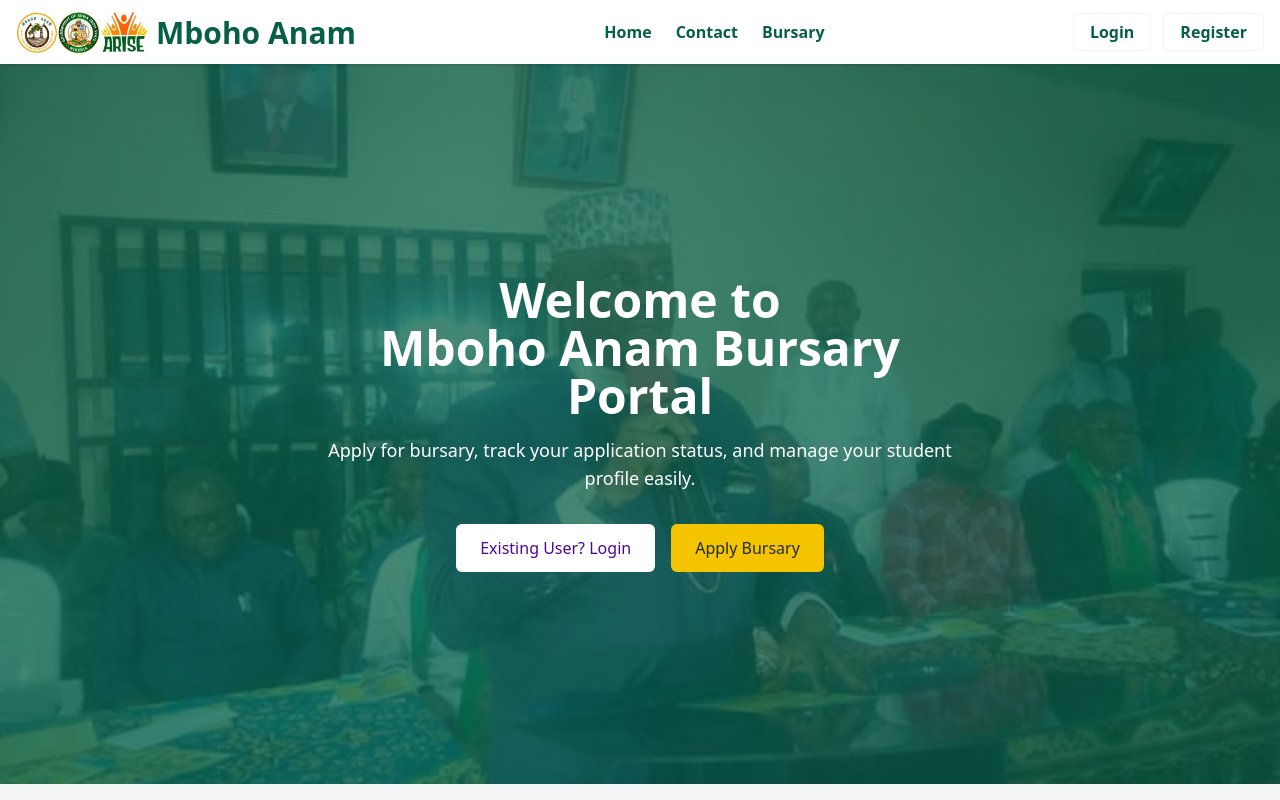
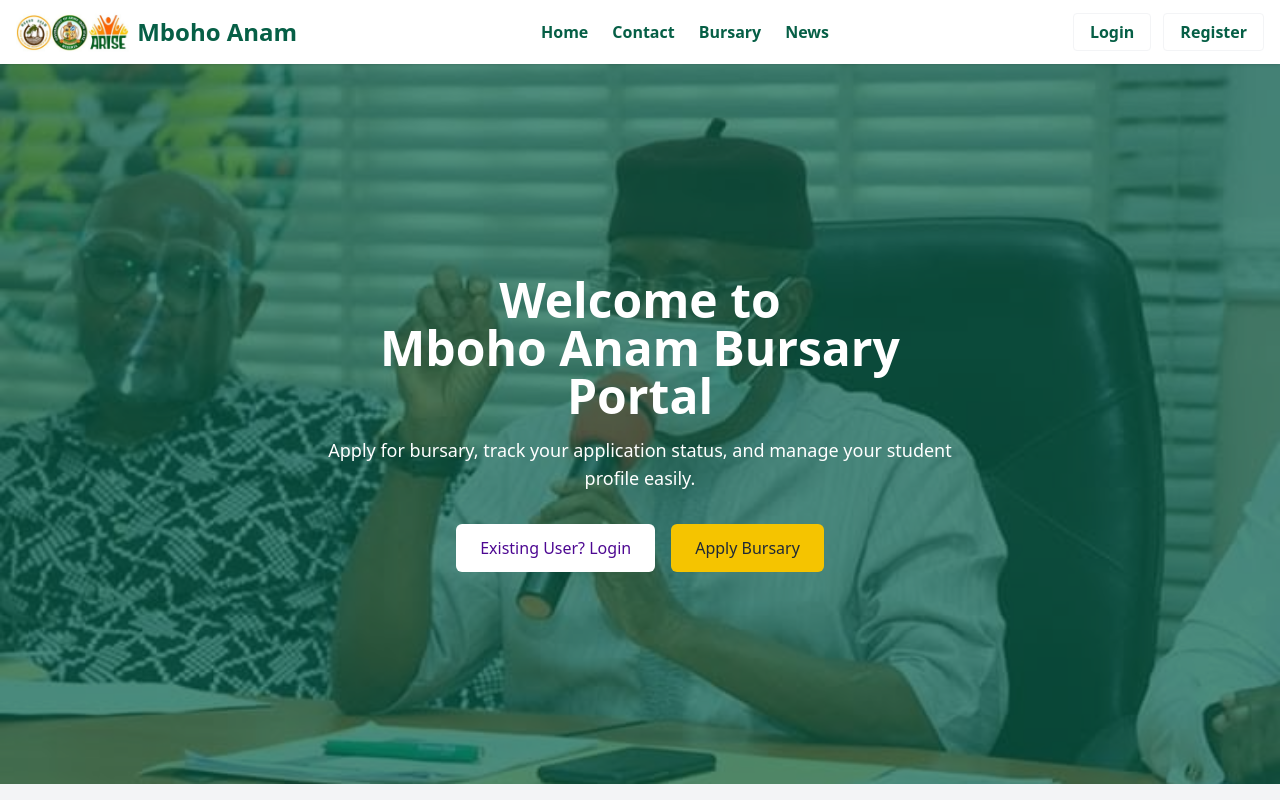
Before and after one commit to DandyFriday/Mboho-Anam-Bursary, a React (Vite) app in the folder client/: page / in a window 1280 px wide. Shown: the top 800 px of the page. Built offline with nearby package versions, Linux system fonts and the light colour scheme.

Commit message:
Hero section background images and color changes made

```diff
--- a/client/src/assets/assets.tsx
+++ b/client/src/assets/assets.tsx
@@ -5,7 +5,6 @@ import Dr_ikim1 from './images/Dr_ikim1.jpeg'
 import gallery from './images/gallery.jpg'
 import gen_member from './images/gen_member.jpg'
 import general_sec from './images/general_sec.jpg'
-import gh from './images/gh.png'
 import kiriean from './images/kiriean.jpeg'
 import logo1 from './images/logo1.jpg'
 import logo_web from './images/logo_web.png'
@@ -13,6 +12,7 @@ import Nat_Pre from './images/Nat_Pre.png'
 import Nat_excos from './images/Nat_excos.jpg'
 import Nat_mem from './images/Nat_mem.jpg'
 import national_pre from './images/national_pre.jpg'
+import national_president from './images/national_president.jpg'
 import Sir_Udo from './images/Sir_Udo.jpeg'
 import Sir_Udo1 from './images/Sir_Udo1.png'
 import Sir_Udo2 from './images/Sir_Udo2.jpeg'
@@ -28,7 +28,6 @@ export const assets = {
   gallery,
   gen_member,
   general_sec,
-  gh,
   kiriean,
   logo1,
   logo_web,
@@ -36,6 +35,7 @@ export const assets = {
   Nat_excos,
   Nat_mem,
   national_pre,
+  national_president,
   Sir_Udo,
   Sir_Udo1,
   Sir_Udo2,
--- a/client/src/components/layout/Navbar.tsx
+++ b/client/src/components/layout/Navbar.tsx
@@ -1,7 +1,78 @@
+// import { Link, NavLink } from "react-router-dom";
+// import { assets } from "../../assets/assets";
+
+// const Navbar = () => {
+//   return (
+//     <header className="fixed top-0 left-0 w-full bg-white shadow z-50">
+//       <div className="max-w-7xl mx-auto px-4 h-16 flex items-center justify-between">
+
+//         {/* Logo */}
+//         <Link to="/" className="flex items-center gap-2">
+//           <img
+//             src={assets.logo1}
+//             alt="Mboho Anam Logo"
+//             className="h-14 w-auto"
+//           />
+//           <span className="font-bold text-[#065f46] text-[30px]">
+//             Mboho Anam
+//           </span>
+//         </Link>
+
+//         {/* Links */}
+//         <nav className="hidden md:flex items-center gap-6">
+//           <NavLink to="/" className="font-bold hover:text-gold text-[#065f46]">
+//             Home
+//           </NavLink>
+
+//           <NavLink to="/contact" className="font-bold hover:text-gold text-[#065f46]">
+//             Contact
+//           </NavLink>
+
+//           {/* Bursary */}
+//           <div className="relative group">
+//             <button className="font-bold text-[#065f46] hover:text-gold">
+//               Bursary
+//             </button>
+//             <div className="absolute top-full left-0 mt-2 hidden group-hover:block bg-white shadow rounded w-56">
+//               <p className="px-4 py-3 text-sm text-dark">
+//                 Learn about eligibility, requirements and application process for the Mboho Anam Bursary.
+//               </p>
+//             </div>
+//           </div>
+//         </nav>
+
+//         {/* Auth Buttons */}
+//         <div className="flex items-center gap-3">
+//           <Link
+//             to="/login"
+//             className="font-bold px-4 py-1.5 border border-[#f3f4f6] text-[#065f46] rounded hover:bg-[#f3f4f6] hover:text-gold transition"
+//           >
+//             Login
+//           </Link>
+//           <Link
+//             to="/register"
+//             className="font-bold px-4 py-1.5 border border-[#f3f4f6] text-[#065f46] rounded hover:bg-[#f3f4f6] hover:text-gold  transition"
+//           >
+//             Register
+//           </Link>
+//         </div>
+//       </div>
+//     </header>
+//   );
+// };
+
+// export default Navbar;
+
+
+
 import { Link, NavLink } from "react-router-dom";
+import { useState } from "react";
 import { assets } from "../../assets/assets";
+import { HiMenu, HiX } from "react-icons/hi";
 
 const Navbar = () => {
+  const [open, setOpen] = useState(false);
+
   return (
     <header className="fixed top-0 left-0 w-full bg-white shadow z-50">
       <div className="max-w-7xl mx-auto px-4 h-16 flex items-center justify-between">
@@ -11,38 +82,41 @@ const Navbar = () => {
           <img
             src={assets.logo1}
             alt="Mboho Anam Logo"
-            className="h-14 w-auto"
+            className="h-12 w-auto"
           />
-          <span className="font-bold text-[#065f46] text-[30px]">
+          <span className="font-bold text-[#065f46] text-2xl">
             Mboho Anam
           </span>
         </Link>
 
-        {/* Links */}
-        <nav className="hidden md:flex items-center gap-6">
-          <NavLink to="/" className="font-bold hover:text-gold text-[#065f46]">
+        {/* Center Nav */}
+        <nav className="hidden md:flex flex-1 items-center justify-center gap-6">
+          <NavLink to="/" className="font-bold text-[#065f46] hover:text-gold">
             Home
           </NavLink>
 
-          <NavLink to="/contact" className="font-bold hover:text-gold text-[#065f46]">
+          <NavLink to="/contact" className="font-bold text-[#065f46] hover:text-gold">
             Contact
           </NavLink>
 
-          {/* Bursary */}
           <div className="relative group">
             <button className="font-bold text-[#065f46] hover:text-gold">
               Bursary
             </button>
-            <div className="absolute top-full left-0 mt-2 hidden group-hover:block bg-white shadow rounded w-56">
+            <div className="absolute top-full left-0 mt-2 hidden group-hover:block bg-white shadow rounded w-64">
               <p className="px-4 py-3 text-sm text-dark">
                 Learn about eligibility, requirements and application process for the Mboho Anam Bursary.
               </p>
             </div>
           </div>
+
+          <NavLink to="/news" className="font-bold text-[#065f46] hover:text-gold">
+            News
+          </NavLink>
         </nav>
 
-        {/* Auth Buttons */}
-        <div className="flex items-center gap-3">
+        {/* Auth Buttons (Right) */}
+        <div className="hidden md:flex items-center gap-3">
           <Link
             to="/login"
             className="font-bold px-4 py-1.5 border border-[#f3f4f6] text-[#065f46] rounded hover:bg-[#f3f4f6] hover:text-gold transition"
@@ -51,12 +125,73 @@ const Navbar = () => {
           </Link>
           <Link
             to="/register"
-            className="font-bold px-4 py-1.5 border border-[#f3f4f6] text-[#065f46] rounded hover:bg-[#f3f4f6] hover:text-gold  transition"
+            className="font-bold px-4 py-1.5 border border-[#f3f4f6] text-[#065f46] rounded hover:bg-[#f3f4f6] hover:text-gold transition"
           >
             Register
           </Link>
         </div>
+
+        {/* Mobile Menu Button */}
+        <button
+          className="md:hidden text-[#065f46] text-3xl"
+          onClick={() => setOpen(!open)}
+        >
+          {open ? <HiX /> : <HiMenu />}
+        </button>
       </div>
+
+      {/* Mobile Dropdown */}
+      {open && (
+        <div className="md:hidden bg-white shadow-lg px-6 py-4 space-y-4">
+          <NavLink
+            to="/"
+            onClick={() => setOpen(false)}
+            className="block font-bold text-[#065f46]"
+          >
+            Home
+          </NavLink>
+
+          <NavLink
+            to="/contact"
+            onClick={() => setOpen(false)}
+            className="block font-bold text-[#065f46]"
+          >
+            Contact
+          </NavLink>
+
+          <NavLink
+            to="/news"
+            onClick={() => setOpen(false)}
+            className="block font-bold text-[#065f46]"
+          >
+            News
+          </NavLink>
+
+          <div>
+            <p className="font-bold text-[#065f46] mb-1">Bursary</p>
+            <p className="text-sm text-gray-600">
+              Learn about eligibility and application process.
+            </p>
+          </div>
+
+          <div className="flex gap-3 pt-2">
+            <Link
+              to="/login"
+              onClick={() => setOpen(false)}
+              className="flex-1 text-center font-bold px-4 py-2 border border-gray-200 text-[#065f46] rounded hover:bg-[#f3f4f6]"
+            >
+              Login
+            </Link>
+            <Link
+              to="/register"
+              onClick={() => setOpen(false)}
+              className="flex-1 text-center font-bold px-4 py-2 bg-[#065f46] text-white rounded"
+            >
+              Register
+            </Link>
+          </div>
+        </div>
+      )}
     </header>
   );
 };
--- a/client/src/components/sections/Hero.tsx
+++ b/client/src/components/sections/Hero.tsx
@@ -3,10 +3,19 @@ import { useState, useEffect } from "react";
 import { assets } from "../../assets/assets";
 import Button from "../ui/Button";
 
-const images = [
-  assets.Sir_Udo,
-  assets.Dr_Ikim,
-  assets.national_pre,
+const slides = [
+  {
+    image: assets.Sir_Udo2,
+    overlay: "bg-[#065f46]/70",
+  },
+  {
+    image: assets.Dr_Ikim,
+    overlay: "bg-primary/70",
+  },
+  {
+    image: assets.Nat_Pre,
+    overlay: "bg-goldSoft/70",
+  },
 ];
 
 const Hero = () => {
@@ -14,34 +23,46 @@ const Hero = () => {
 
   useEffect(() => {
     const interval = setInterval(() => {
-      setIndex((prev) => (prev + 1) % images.length);
-    }, 7000); // slower
+      setIndex((prev) => (prev + 1) % slides.length);
+    }, 7000);
+
     return () => clearInterval(interval);
   }, []);
 
   return (
-    <section className="relative h-[90vh] overflow-hidden">
-      <AnimatePresence>
+    <section className="relative h-[90vh] pt-16 overflow-hidden">
+      <AnimatePresence mode="wait">
         <motion.img
-          key={images[index]}
-          src={images[index]}
-          className="absolute inset-0 w-full h-full object-cover scale-110"
+          key={slides[index].image}
+          src={slides[index].image}
+          alt="Hero slide"
+         className="
+          absolute inset-0
+          w-full h-full
+          object-contain
+          md:object-cover
+          object-[40%_45%]
+          scale-80 md:scale-100
+          "
           initial={{ opacity: 0 }}
           animate={{ opacity: 1 }}
           exit={{ opacity: 0 }}
-          transition={{ duration: 1.5 }}
+          transition={{ duration: 1.4 }}
         />
       </AnimatePresence>
 
       {/* Overlay */}
-      <div className="absolute inset-0 bg-[#065f46]/75 flex items-center justify-center text-white px-6">
+      <div
+        className={`absolute inset-0 ${slides[index].overlay} flex items-center justify-center text-white px-6`}
+      >
         <div className="text-center max-w-2xl">
-          <h1 className="text-4xl md:text-5xl font-bold mb-4">
+          <h1 className="text-3xl md:text-5xl font-bold mb-4">
             Welcome to <br /> Mboho Anam Bursary Portal
           </h1>
 
-          <p className="mb-8 text-lg">
-            Apply for bursary, track your application status, and manage your student profile easily.
+          <p className="mb-8 text-base md:text-lg">
+            Apply for bursary, track your application status, and manage your
+            student profile easily.
           </p>
 
           <div className="flex flex-col sm:flex-row gap-4 justify-center">
```
Also changed, not shown: client/src/assets/images/blur.png (deleted), client/src/assets/images/gh.png (deleted).
